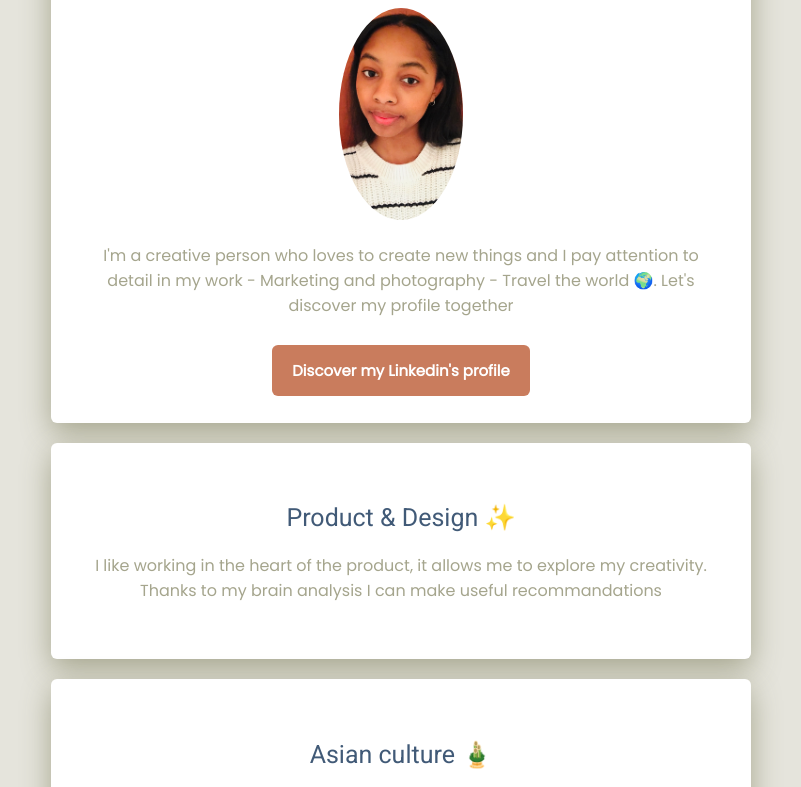
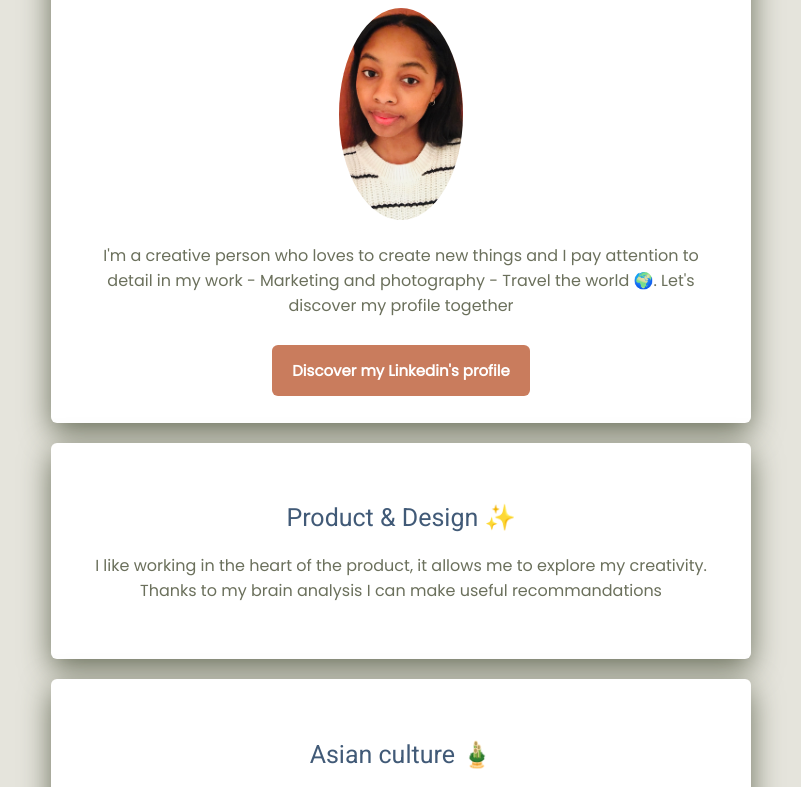
Before and after one commit to Nora-oumoucha/my-profile, a plain HTML site: page index.html in a window 1280 px wide. Shown: the part 160-947 px from the top of the page, without its empty margins (239-1040 px from the left). Drawn offline with Linux system fonts and the light colour scheme.

Commit message:
Update Style.css

```diff
--- a/Style.css
+++ b/Style.css
@@ -2,7 +2,7 @@
 
 body   {
 	background-color: #E5E4DC;
-	color: #a5a58d;
+	color: #6b705c;
 	font-family: 'Poppins', sans-serif;
 	font-size: 16px;
 	text-align: justify;
```
